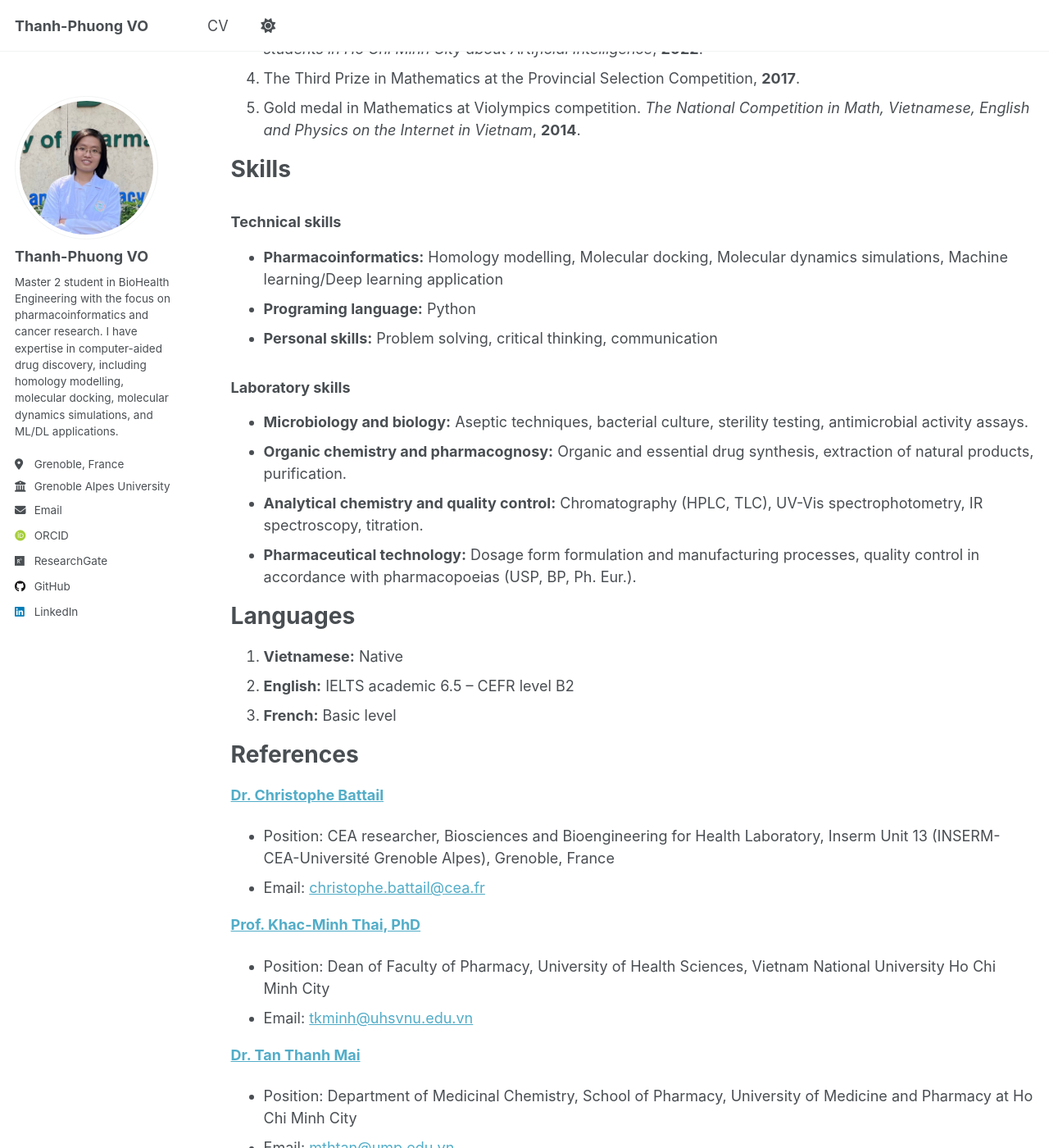
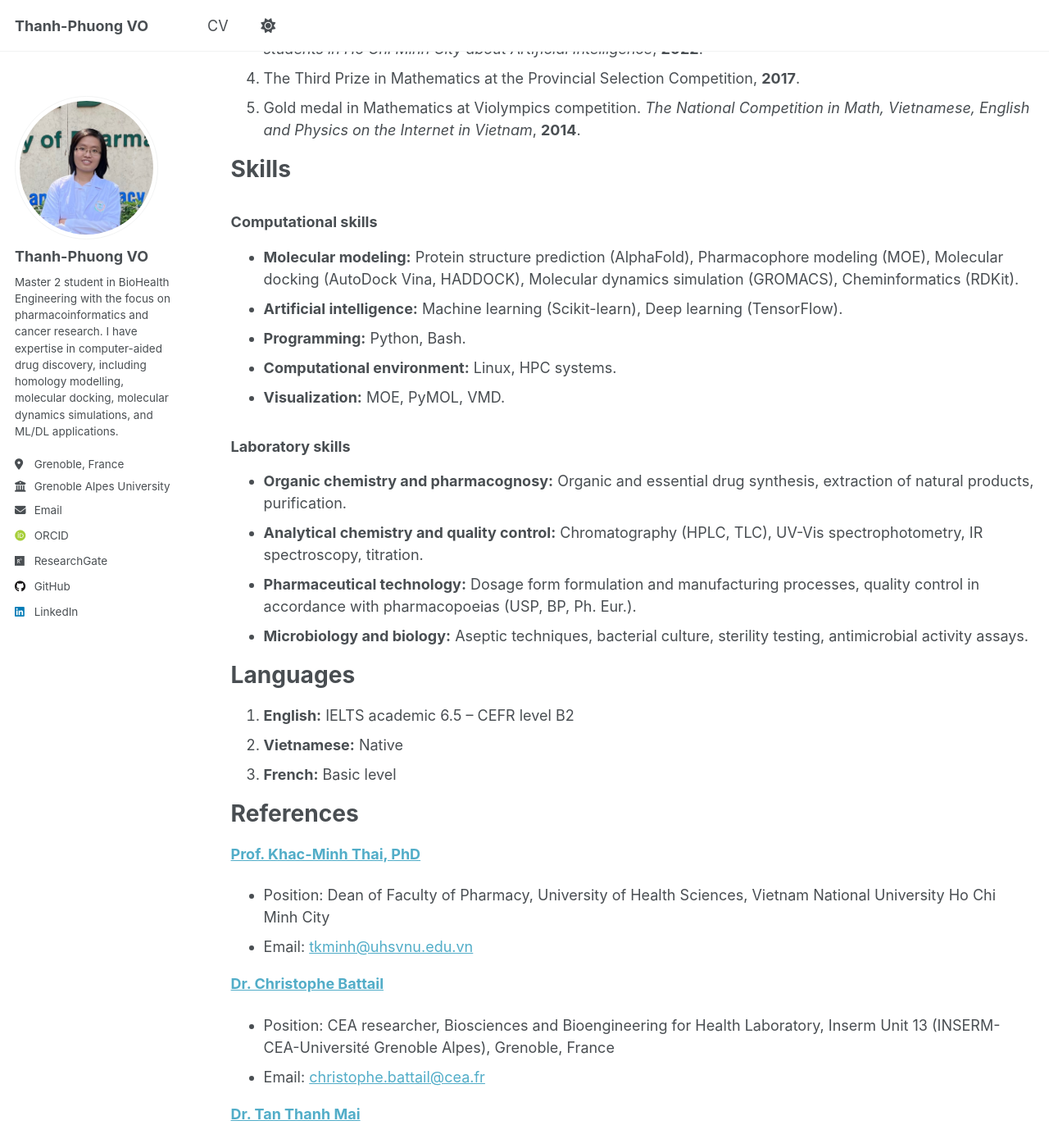
Before and after one commit to vo-thanh-phuong/vo-thanh-phuong.github.io, a Jekyll site: the page built from _pages/cv.md, in a window 1280 px wide and 1400 px high, scrolled down 2622 px. Shown: the whole window at 82% size. Built offline with Jekyll 4.4.1, drawn with Linux system fonts in a browser that asks for light colours; some web fonts are replaced; a script that is not in the unit is left out; some of the changed text lies outside the part shown.

Commit message:
Update CV.md
Updated publication details, added computational skills, and modified language proficiency order.

```diff
--- a/_pages/cv.md
+++ b/_pages/cv.md
@@ -69,33 +69,35 @@ Achievements and Awards
 
 Skills
 ======
-### Technical skills
-* **Pharmacoinformatics:** Homology modelling, Molecular docking, Molecular dynamics simulations, Machine learning/Deep learning application
-* **Programing language:** Python
-* **Personal skills:** Problem solving, critical thinking, communication
+### Computational skills
+* **Molecular modeling:** Protein structure prediction (AlphaFold), Pharmacophore modeling (MOE), Molecular docking (AutoDock Vina, HADDOCK), Molecular dynamics simulation (GROMACS), Cheminformatics (RDKit).
+* **Artificial intelligence:** Machine learning (Scikit-learn), Deep learning (TensorFlow).
+* **Programming:** Python, Bash.
+* **Computational environment:** Linux, HPC systems.
+* **Visualization:** MOE, PyMOL, VMD.
 
 ### Laboratory skills
-* **Microbiology and biology:** Aseptic techniques, bacterial culture, sterility testing, antimicrobial activity assays.
 * **Organic chemistry and pharmacognosy:** Organic and essential drug synthesis, extraction of natural products, purification.
 * **Analytical chemistry and quality control:** Chromatography (HPLC, TLC), UV-Vis spectrophotometry, IR spectroscopy, titration.
 * **Pharmaceutical technology:** Dosage form formulation and manufacturing processes, quality control in accordance with pharmacopoeias (USP, BP, Ph. Eur.).
+* **Microbiology and biology:** Aseptic techniques, bacterial culture, sterility testing, antimicrobial activity assays.
 
 Languages
 ======
-1. **Vietnamese:** Native
-2. **English:** IELTS academic 6.5 – CEFR level B2
+1. **English:** IELTS academic 6.5 – CEFR level B2
+2. **Vietnamese:** Native
 3. **French:** Basic level
 
 References
 ======
+**[Prof. Khac-Minh Thai, PhD](https://scholar.google.com/citations?user=UnKYFLoAAAAJ&hl=en)**
+* Position: Dean of Faculty of Pharmacy, University of Health Sciences, Vietnam National University Ho Chi Minh City
+* Email: [tkminh@uhsvnu.edu.vn](mailto:tkminh@uhsvnu.edu.vn)
+
 **[Dr. Christophe Battail](https://scholar.google.com/citations?user=at9bmQQAAAAJ&hl=en)**
 * Position: CEA researcher, Biosciences and Bioengineering for Health Laboratory, Inserm Unit 13 (INSERM-CEA-Université Grenoble Alpes), Grenoble, France
 * Email: [christophe.battail@cea.fr](mailto:christophe.battail@cea.fr)
 
-**[Prof. Khac-Minh Thai, PhD](https://scholar.google.com/citations?user=UnKYFLoAAAAJ&hl=en)**
-* Position: Dean of Faculty of Pharmacy, University of Health Sciences, Vietnam National University Ho Chi Minh City
-* Email: [tkminh@uhsvnu.edu.vn](mailto:tkminh@uhsvnu.edu.vn)
-
 **[Dr. Tan Thanh Mai](https://scholar.google.com/citations?user=E1atHc8AAAAJ&hl=en)**
 * Position: Department of Medicinal Chemistry, School of Pharmacy, University of Medicine and Pharmacy at Ho Chi Minh City
 * Email: [mthtan@ump.edu.vn](mailto:mthtan@ump.edu.vn)
```
Also changed, not shown: other parts of _pages/cv.md (+1 -1 lines).
